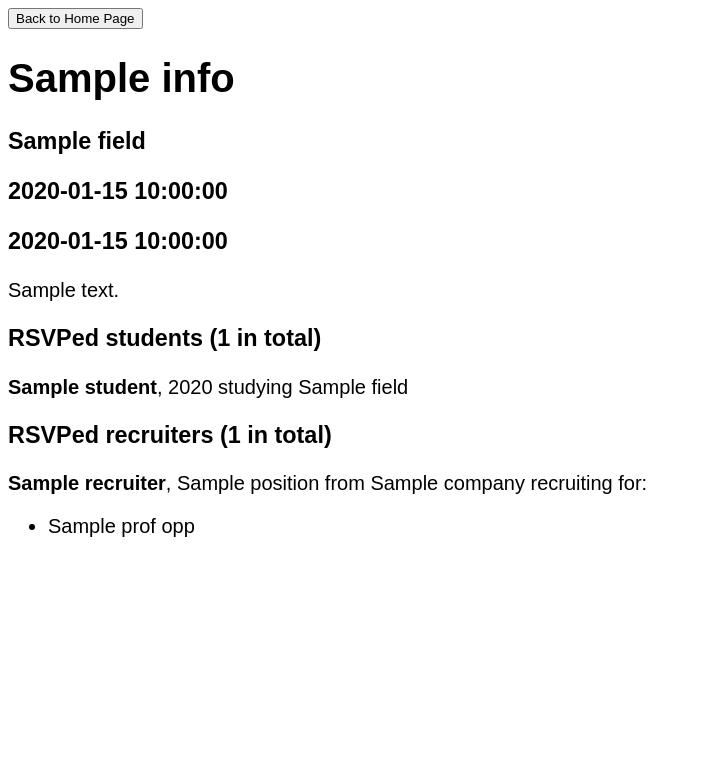
After one commit to williamzhu0404/databaseProject1_3, a Flask app: template templates/event.html in a window 1280 px wide. The commit adds this page. Shown: the top 779 px of the page, without its empty margins (0-701 px from the left). Run offline with Flask 2, Linux system fonts and the light colour scheme; the template is opened without the code that fills it: most values are stand-ins (such as "Sample title", 1, 10 or a date in 2020); parts of the project's set-up code (start-up, migrations or seed data) failed here and were passed over.

Commit message:
initial event page

```diff
--- a/app.py
+++ b/app.py
@@ -1,4 +1,4 @@
-#!/usr/bin/env python2.7
+#!/usr/bin/env python1.7
 
 """
 Columbia's COMS W4111.001 Introduction to Databases
@@ -152,6 +152,26 @@ def rsvp_add():
   return redirect('/')
 
 
+@app.route('/event/<eid>')
+def event(eid):
+  info = next(g.conn.execute('select * from events where eid = \'' + eid + '\';'))
+  cursor = g.conn.execute('select s.uni, s.name, s.field, s.year from students s join rsvp_student r_s on s.uni = r_s.uni where r_s.eid = \'' + eid + '\';')
+  students = []
+  for student in cursor:
+    students.append(student)
+
+  cursor = g.conn.execute('select r.rid, r.name, r.field, r.company, r.position from recruiters r join rsvp_recruiter r_r on r.rid = r_r.rid where r_r.eid = \'' + eid + '\';')
+  recruiters = []
+  for recruiter in cursor:
+    prof_opps = []
+    cursor2 = g.conn.execute('select p.pid, p.name from prof_opps p where p.rid = ' + str(recruiter['rid']) + ';')
+    for prof_opp in cursor2:
+	prof_opps.append(prof_opp)
+    recruiter2 = dict(recruiter)
+    recruiter2['prof_opps'] = prof_opps
+    recruiters.append(recruiter2)
+
+  return render_template("event.html", info=info, stu_count=len(students), rec_count=len(recruiters), students=students, recruiters=recruiters)
 
 @app.route('/login')
 def login():
--- /dev/null
+++ b/templates/event.html
@@ -0,0 +1,36 @@
+<html>
+  <style>
+    body{
+      font-size: 15pt;
+      font-family: arial;
+    }
+  </style>
+
+
+<body>
+  <form method="GET" action="/"><input type="submit" value="Back to Home Page"></form>
+  <h1>{{info.name}}</h1>
+  <h3>{{info.field}}</h3>
+  <h3>{{info.start_time}}</h3>
+  <h3>{{info.end_time}}</h3>
+  <p>{{info.description}}</p>
+  <div>
+    <h3>RSVPed students (<span style="font-weight:bold;">{{stu_count}}</span> in total)</h3>
+    {% for n in students %}
+    <p><span style="font-weight:bold">{{n.name}}</span>, {{n.year}} studying {{n.field}}</p>
+    {% endfor %}
+
+    <h3>RSVPed recruiters (<span style="font-weight:bold;">{{rec_count}}</span> in total)</h3>
+    {% for n in recruiters %}
+    <p><span style="font-weight:bold">{{n.name}}</span>, {{n.position}} from {{n.company}} recruiting for:</p>
+    <ul style="list-style-type:disc;">
+      {% for prof_opp in n.prof_opps %}
+      <li><div>{{prof_opp['name']}}</div></li>
+      {% endfor %}
+    </ul>
+    {% endfor %}
+
+</body>
+
+
+</html>
--- a/templates/index.html
+++ b/templates/index.html
@@ -12,7 +12,7 @@
   <div>
     {% for event in events %}
     <div>
-	<h3>{{event.name}}</h3>
+        <a href="event/{{event.eid}}"><h3>{{event.name}}</h3></a>
 	<p>{{event.field}}</p>
 	<p>{{event.description}}</p>
 	<a href="rsvp/{{event.eid}}">RSVP</a>
```
